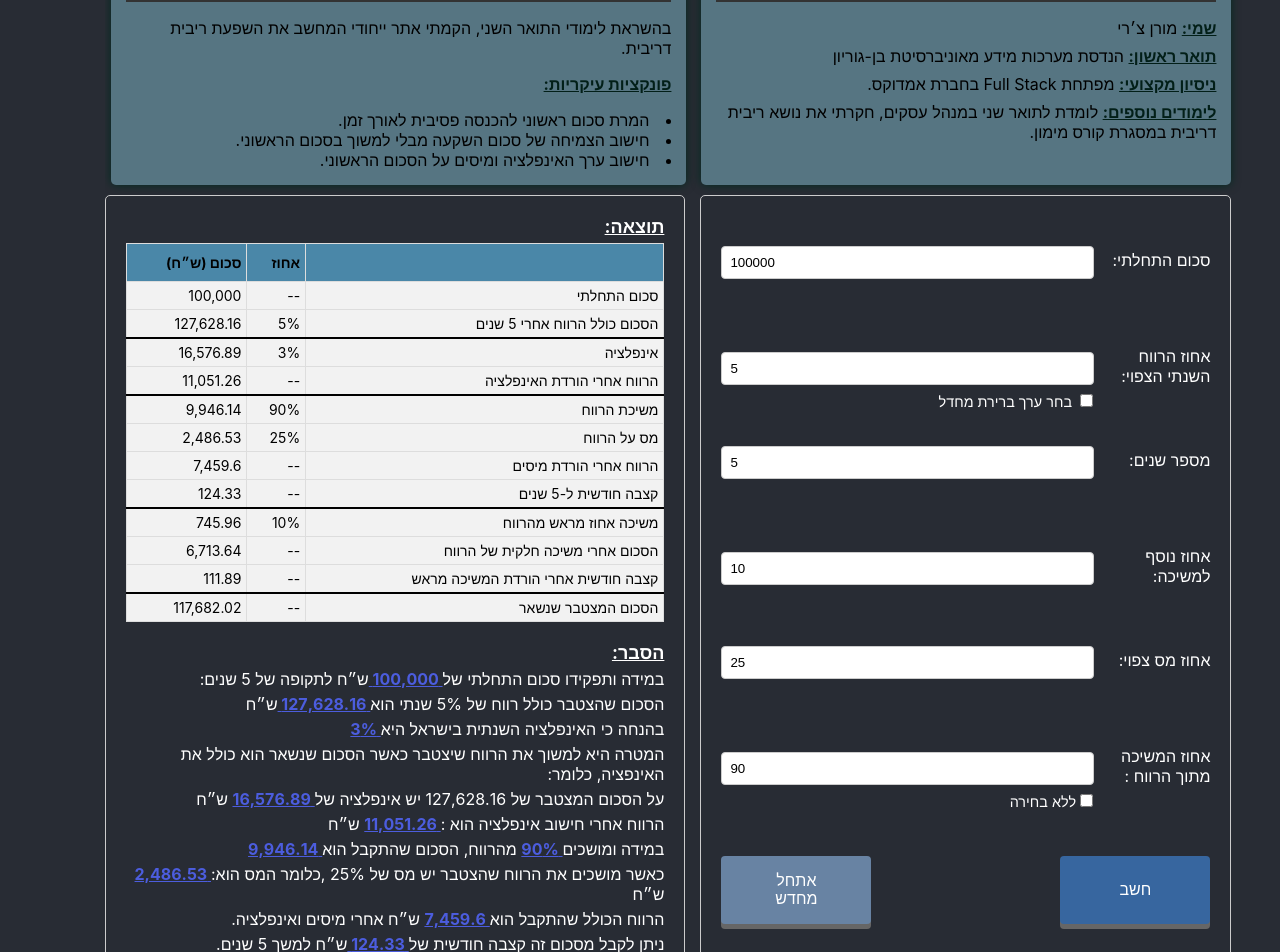
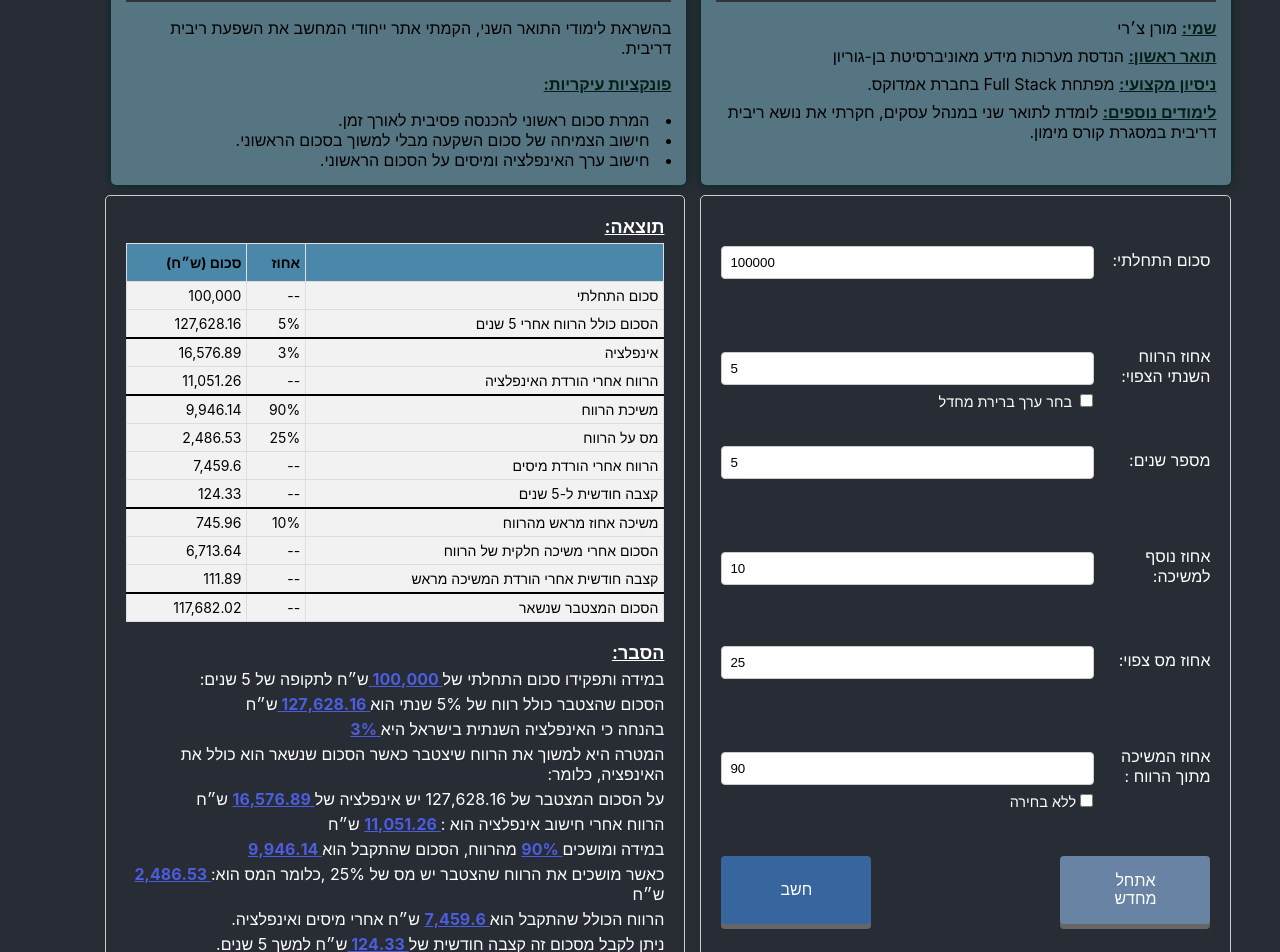
Before and after one commit to MoranChery/planning-passive-step, a React (Create React App) app: page / in a window 1280 px wide. Shown: the part 133-1085 px from the top of the page. Built offline with nearby package versions, Linux system fonts and the light colour scheme.

Commit message:
Fixed css

```diff
--- a/src/cssFiles/PlanningForm.css
+++ b/src/cssFiles/PlanningForm.css
@@ -50,6 +50,7 @@
     margin-top: 30px;
     justify-content: space-between;
     display: flex;
+    direction: ltr;
   }
 
   button {
```
